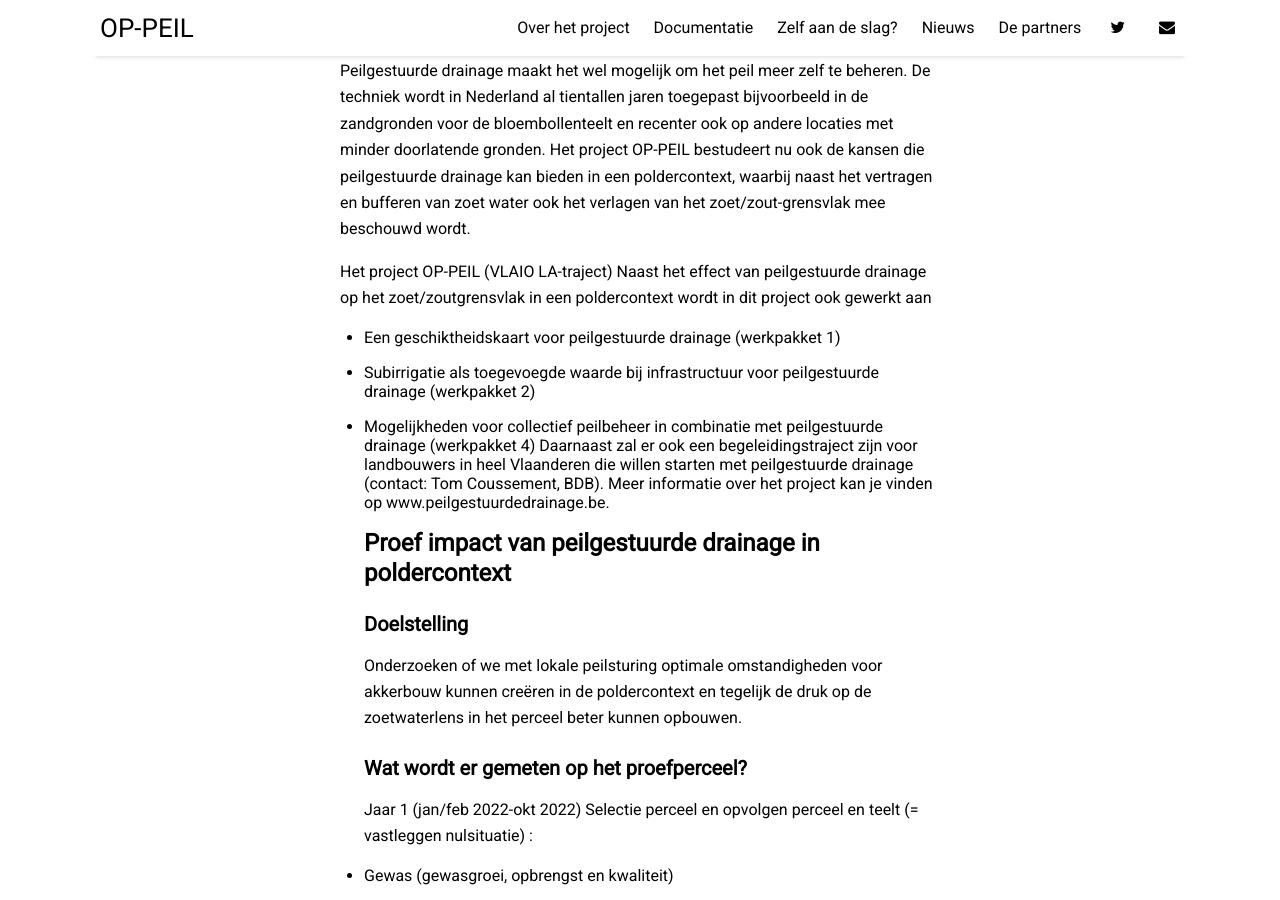
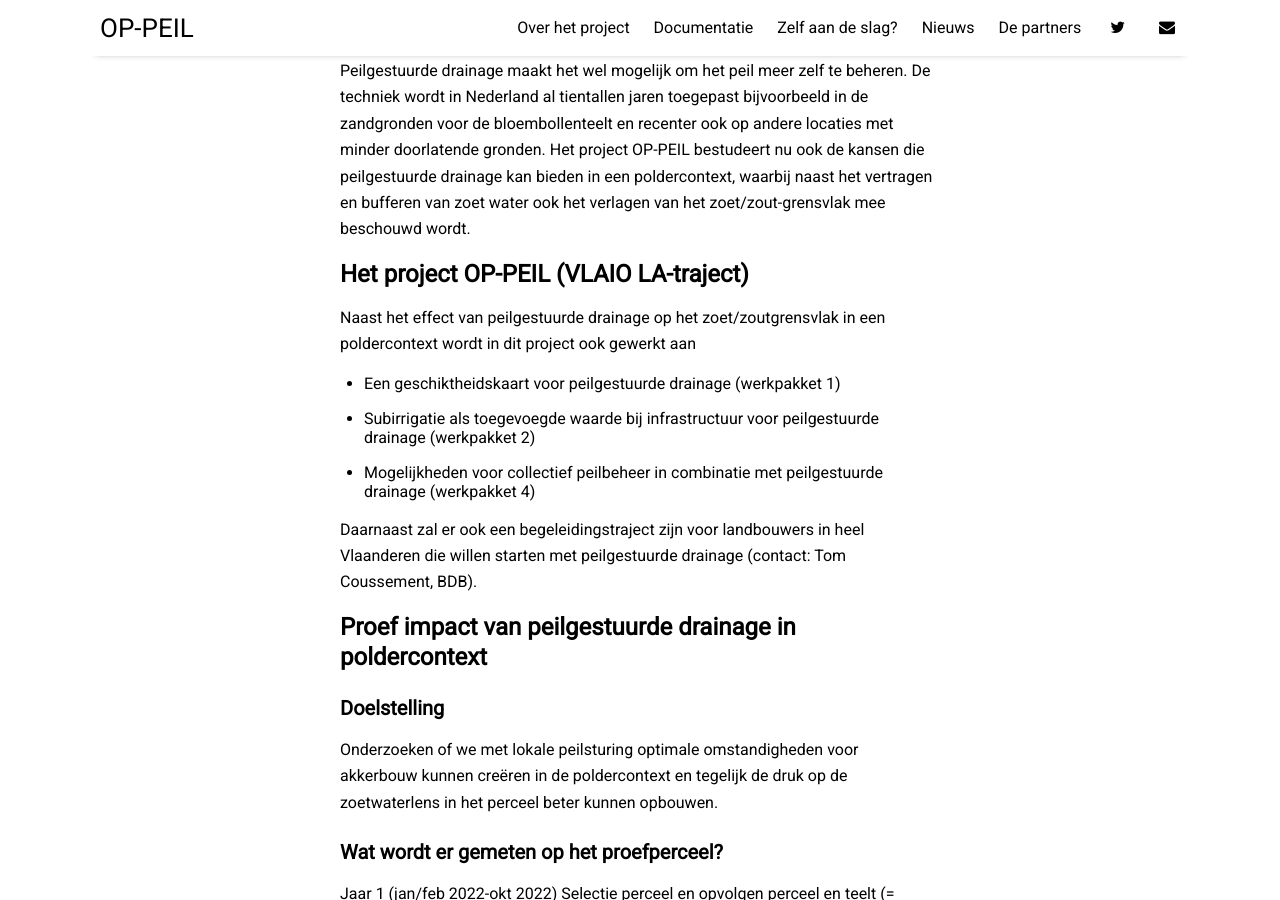
Before and after one commit to sarahgarre/op-peil, a Jekyll site: the page built from _posts/2021-10-29-op-zoek-naar-perceel.md, in a window 1280 px wide and 900 px high, scrolled down 874 px. Built offline with Jekyll 4.4.1, drawn with Linux system fonts in a browser that asks for light colours; nearby versions of some CDN libraries.

Commit message:
Update 2021-10-29-op-zoek-naar-perceel.md

```diff
--- a/_posts/2021-10-29-op-zoek-naar-perceel.md
+++ b/_posts/2021-10-29-op-zoek-naar-perceel.md
@@ -15,13 +15,13 @@ Wat is peilgestuurde drainage?
 Bij peilgestuurde drainage monden de drains uit in een verzameldrain waarin het waterpeil in een regelput gestuurd kan worden in plaats van rechtstreeks in de beek. Bij conventionele drainage kan je het peil in je perceel niet zelf sturen en ben je volledig afhankelijk de peilen in de beek en het weer. Peilgestuurde drainage maakt het wel mogelijk om het peil meer zelf te beheren. De techniek wordt in Nederland al tientallen jaren toegepast bijvoorbeeld in de zandgronden voor de bloembollenteelt en recenter ook op andere locaties met minder doorlatende gronden.
 Het project OP-PEIL bestudeert nu ook de kansen die peilgestuurde drainage kan bieden in een poldercontext, waarbij naast het vertragen en bufferen van zoet water ook het verlagen van het zoet/zout-grensvlak mee beschouwd wordt.
 
-Het project OP-PEIL (VLAIO LA-traject)
+## Het project OP-PEIL (VLAIO LA-traject)
 Naast het effect van peilgestuurde drainage op het zoet/zoutgrensvlak in een poldercontext wordt in dit project ook gewerkt aan
 *	Een geschiktheidskaart voor peilgestuurde drainage (werkpakket 1)
 *	Subirrigatie als toegevoegde waarde bij infrastructuur voor peilgestuurde drainage (werkpakket 2)
 *	Mogelijkheden voor collectief peilbeheer in combinatie met peilgestuurde drainage (werkpakket 4)
+
 Daarnaast zal er ook een begeleidingstraject zijn voor landbouwers in heel Vlaanderen die willen starten met peilgestuurde drainage (contact: Tom Coussement, BDB).
-Meer informatie over het project kan je vinden op www.peilgestuurdedrainage.be.
 
 ## Proef impact van peilgestuurde drainage in poldercontext
 ### Doelstelling
```
